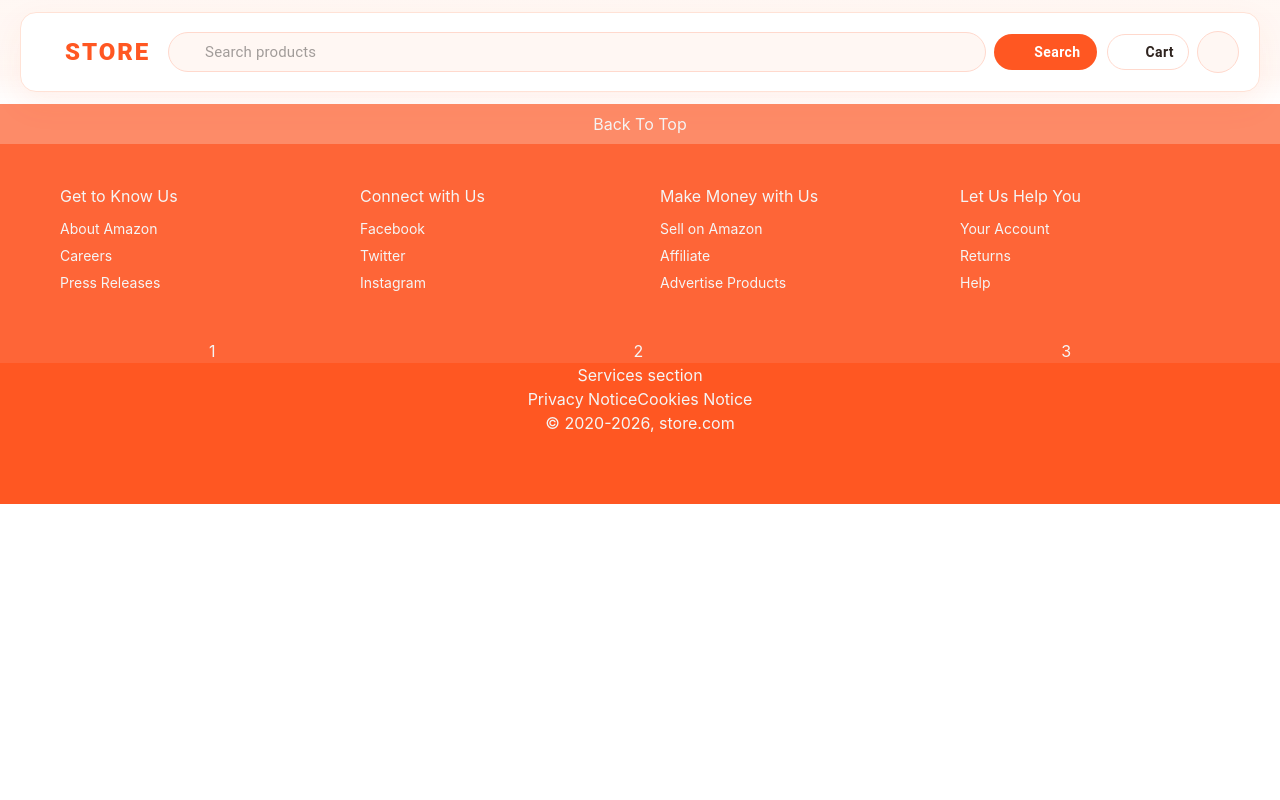
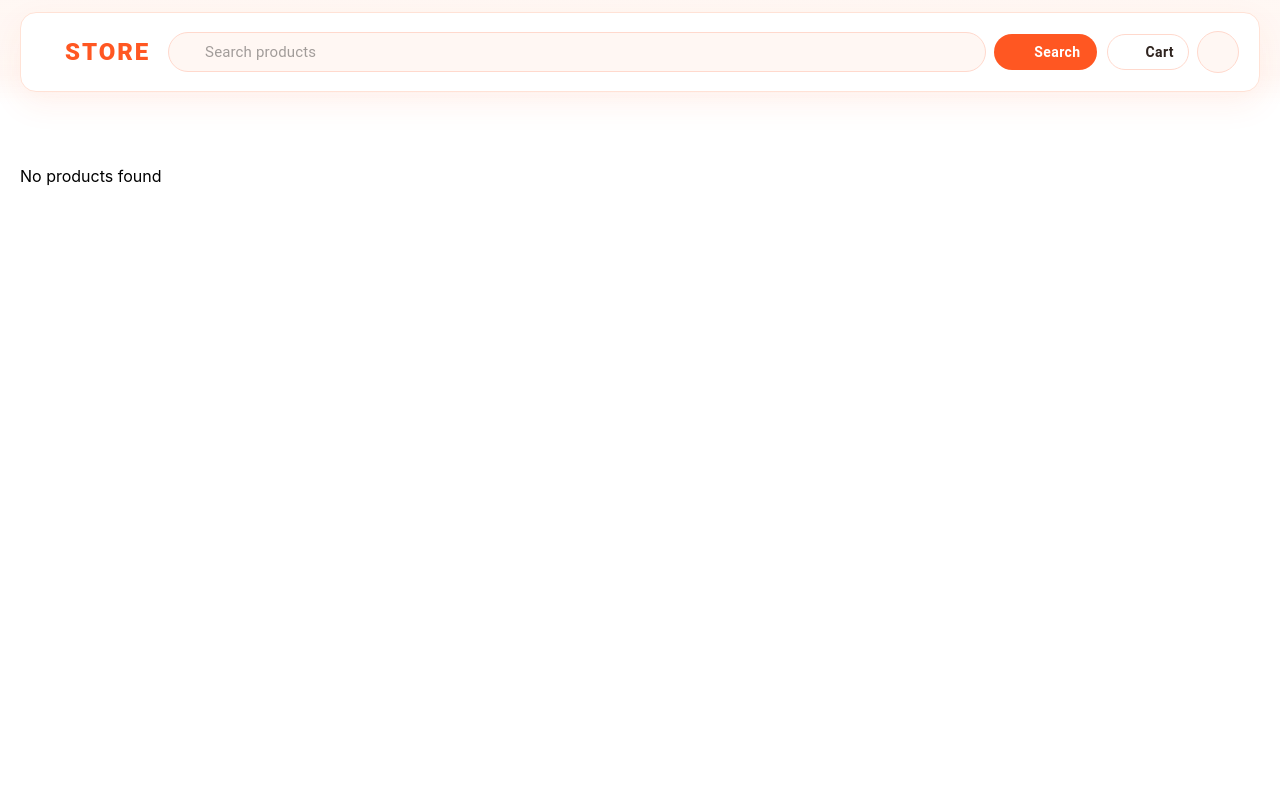
Before and after one commit to MuhammedAslamShahS/ecommerce-app, a React (Vite) app in the folder ecommerce-app/: page /products in a window 1280 px wide. Shown: the top 800 px of the page. Built offline with nearby package versions, Linux system fonts and the light colour scheme; some icons are missing.

Commit message:
23rd commit : {feat(products): create product listing page with category-based filtering
- Added dynamic filtering based on selected category
- Handled navigation from top categories section
- Implemented global scroll-to-top behavior on route change}

```diff
--- a/ecommerce-app/src/App.jsx
+++ b/ecommerce-app/src/App.jsx
@@ -3,6 +3,7 @@
 import HomeImage from "./components/HomeImage/HomeImage";
 import { ToastContainer } from "react-toastify";
 import "react-toastify/dist/ReactToastify.css";
+
 
 const App = () => {
     const location = useLocation();
--- a/ecommerce-app/src/LayoutRoutes/MainRoutes.jsx
+++ b/ecommerce-app/src/LayoutRoutes/MainRoutes.jsx
@@ -9,22 +9,26 @@
 import Login from "../components/Login/Login";
 import SignUp from "../components/SignUp/SignUp";
 import ProtectedRoute from "../components/ProtectedRoute/ProtectedRoute";
+import Products from "../pages/Products/Products";
+import ScrollToTop from "../components/ScrollToTop";
 
 const MainRoutes = ({ homeTopContent = null }) => {
     const location = useLocation();
 
     return (
         <div className="min-h-screen flex flex-col">
+            <ScrollToTop /> {/* Scroll page to top on every route change */}
             {/* Common header */}
             <Header key={location.pathname} />
-
             {location.pathname === "/" ? homeTopContent : null}
-
             <Routes>
                 {/* Public routes */}
                 <Route path="/" element={<Home />} />
+
                 <Route path="/product/:id" element={<ProductDetails />} />
                 <Route path="/login" element={<Login />} />
+                <Route path="/products" element={<Products />} />
+                <Route path="/products/:category" element={<Products />} />
                 <Route path="/signup" element={<SignUp />} />
 
                 {/* Protected routes */}
@@ -34,7 +38,6 @@
                     <Route path="/logout" element={<LogOut />} />
                 </Route>
             </Routes>
-
             {/* Common footer */}
             <Footer />
         </div>
--- a/ecommerce-app/src/components/Footer/Footer.jsx
+++ b/ecommerce-app/src/components/Footer/Footer.jsx
@@ -8,29 +8,29 @@
 
             {/* 2nd Box */}
             <div className="footer-main-block">
-                <div class="footer-grid">
-                    <div class="footer-column">
+                <div className="footer-grid">
+                    <div className="footer-column">
                         <h4>Get to Know Us</h4>
                         <p>About Amazon</p>
                         <p>Careers</p>
                         <p>Press Releases</p>
                     </div>
 
-                    <div class="footer-column">
+                    <div className="footer-column">
                         <h4>Connect with Us</h4>
                         <p>Facebook</p>
                         <p>Twitter</p>
                         <p>Instagram</p>
                     </div>
 
-                    <div class="footer-column">
+                    <div className="footer-column">
                         <h4>Make Money with Us</h4>
                         <p>Sell on Amazon</p>
                         <p>Affiliate</p>
                         <p>Advertise Products</p>
                     </div>
 
-                    <div class="footer-column">
+                    <div className="footer-column">
                         <h4>Let Us Help You</h4>
                         <p>Your Account</p>
                         <p>Returns</p>
--- /dev/null
+++ b/ecommerce-app/src/components/ScrollToTop.jsx
@@ -0,0 +1,14 @@
+import { useEffect } from "react";
+import { useLocation } from "react-router-dom";
+
+const ScrollToTop = () => {
+  const { pathname } = useLocation();
+
+  useEffect(() => {
+    window.scrollTo(0, 0);
+  }, [pathname]);
+
+  return null;
+};
+
+export default ScrollToTop;
--- a/ecommerce-app/src/components/TopCategories/TopCategories.css
+++ b/ecommerce-app/src/components/TopCategories/TopCategories.css
@@ -41,6 +41,9 @@
   border-radius: 4px;
   overflow: hidden;
   background-color: #f5f5f5;
+  position: relative;
+  cursor: pointer;
+
 }
 
 .TopCategories-list-card img {
@@ -48,5 +51,22 @@
   height: 100%;
   object-fit: cover;
   display: block;
-  cursor: pointer;
 }
+
+.category-overlay {
+  position: absolute;
+  left: 0;
+  bottom: 0;
+  width: 100%;
+  padding: 18px 12px;
+  background: linear-gradient(to top, rgba(0, 0, 0, 0.75), rgba(0, 0, 0, 0));
+  color: white;
+  text-align: left;
+  box-sizing: border-box;
+}
+
+.category-overlay h3 {
+  margin: 0;
+  font-size: 20px;
+  font-weight: 600;
+}
--- a/ecommerce-app/src/components/TopCategories/TopCategories.jsx
+++ b/ecommerce-app/src/components/TopCategories/TopCategories.jsx
@@ -1,17 +1,20 @@
 import "./TopCategories.css";
 import categoryImg from "../../assets/category.jpg";
+import { useNavigate } from "react-router-dom";
 
 const categories = [
-  { id: 1, image: categoryImg, title: "All Products" },
-  { id: 2, image: categoryImg, title: "Home & App" },
-  { id: 3, image: categoryImg, title: "Fitness" },
-  { id: 4, image: categoryImg, title: "Car Accessories" },
-  { id: 5, image: categoryImg, title: "Fitness" },
-  { id: 6, image: categoryImg, title: "Car Accessories" },
-  { id: 7, image: categoryImg, title: "Fitness" },
+  { id: 1, image: categoryImg, title: "All Products", slug: "all" },
+  { id: 2, image: categoryImg, title: "Men", slug: "men" },
+  { id: 3, image: categoryImg, title: "Women", slug: "women" },
+  { id: 4, image: categoryImg, title: "Kids", slug: "kids" },
+  { id: 5, image: categoryImg, title: "Accessories", slug: "accessories" },
+  { id: 6, image: categoryImg, title: "Jewellery", slug: "jewellery" },
+  { id: 7, image: categoryImg, title: "Beauty & Grooming", slug: "beauty-grooming" },
 ];
 
 const TopCategories = () => {
+  const navigate = useNavigate();
+
   return (
     <div className="TopCategories-main-container">
       <h1>Top Categories</h1>
@@ -19,8 +22,15 @@
 
       <div className="TopCategories-slider">
         {categories.map((item) => (
-          <div className="TopCategories-list-card" key={item.id}>
+          <div
+            className="TopCategories-list-card"
+            key={item.id}
+            onClick={() => navigate(`/products/${item.slug}`)}
+          >
             <img src={item.image} alt={item.title} />
+            <div className="category-overlay">
+              <h3>{item.title}</h3>
+            </div>
           </div>
         ))}
       </div>
--- /dev/null
+++ b/ecommerce-app/src/pages/Products/Products.css
@@ -0,0 +1,20 @@
+.Products-page {
+  min-height: 100vh;
+}
+
+.Products-page {
+  padding: 40px 20px;
+}
+
+.products-grid {
+  margin-top: 20px;
+  display: grid;
+  grid-template-columns: repeat(4, 1fr);
+  gap: 20px;
+}
+
+.product-card {
+  padding: 20px;
+  border: 1px solid #ddd;
+  border-radius: 8px;
+}
--- /dev/null
+++ b/ecommerce-app/src/pages/Products/Products.jsx
@@ -0,0 +1,43 @@
+import "./Products.css";
+import { useParams } from "react-router-dom";
+
+const allProducts = [
+  { id: 1, name: "Men T-Shirt", category: "men" },
+  { id: 2, name: "Men Jeans", category: "men" },
+  { id: 3, name: "Women Dress", category: "women" },
+  { id: 4, name: "Women Bag", category: "women" },
+  { id: 5, name: "Kids Shirt", category: "kids" },
+  { id: 6, name: "Ring", category: "jewellery" },
+  { id: 7, name: "Watch", category: "accessories" },
+  { id: 8, name: "Perfume", category: "beauty-grooming" },
+];
+
+const Products = () => {
+  const { category } = useParams();
+
+  const filteredProducts =
+    category === "all"
+      ? allProducts
+      : allProducts.filter((item) => item.category === category);
+
+  return (
+    <div className="Products-page">
+      <h1>{category === "all" ? "All Products" : category}</h1>
+
+      <div className="products-grid">
+        {filteredProducts.length > 0 ? (
+          filteredProducts.map((item) => (
+            <div key={item.id} className="product-card">
+              <h3>{item.name}</h3>
+              <p>{item.category}</p>
+            </div>
+          ))
+        ) : (
+          <p>No products found</p>
+        )}
+      </div>
+    </div>
+  );
+};
+
+export default Products;
```
Lines whose indentation alone changed are shown as unchanged.
